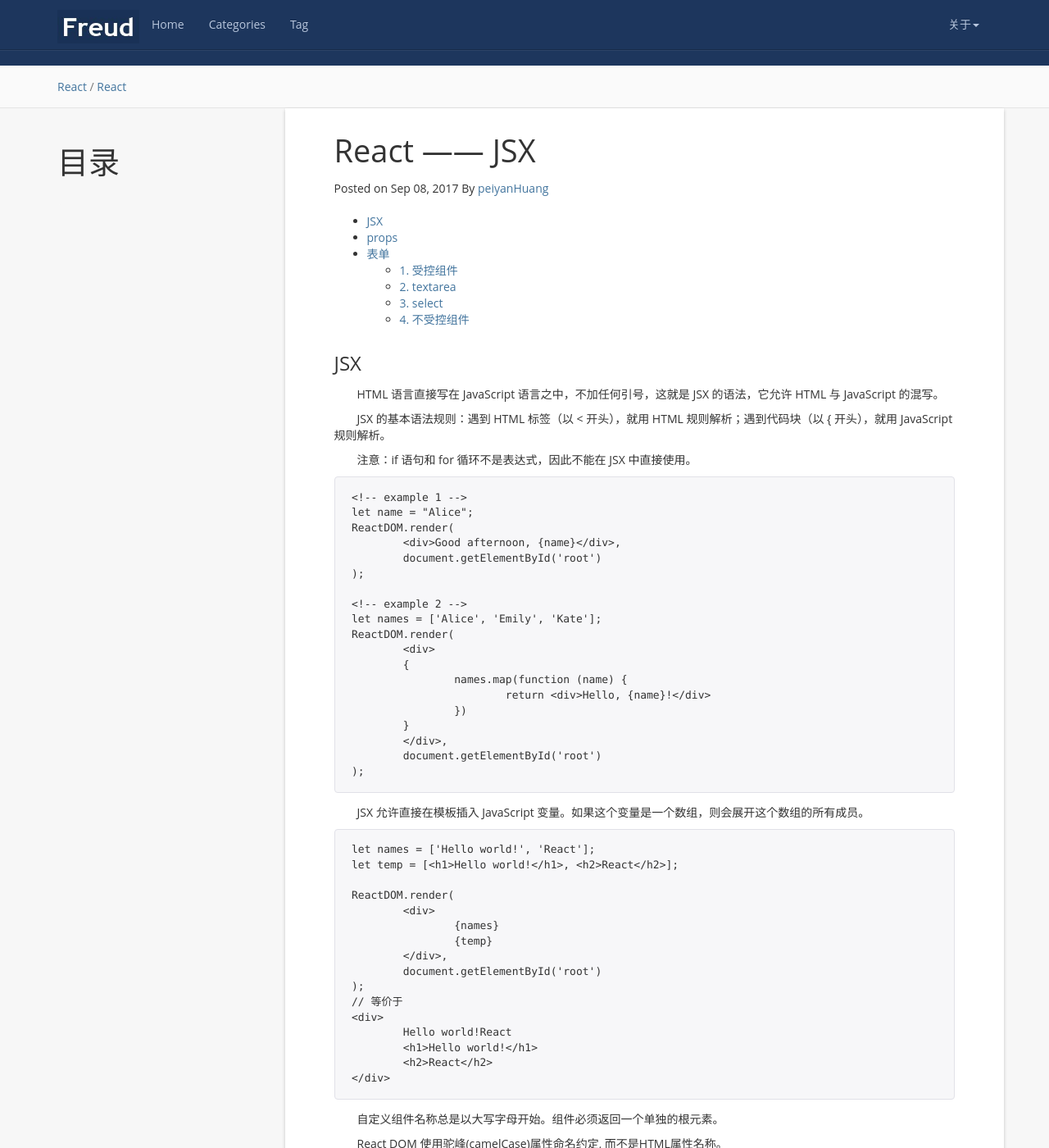
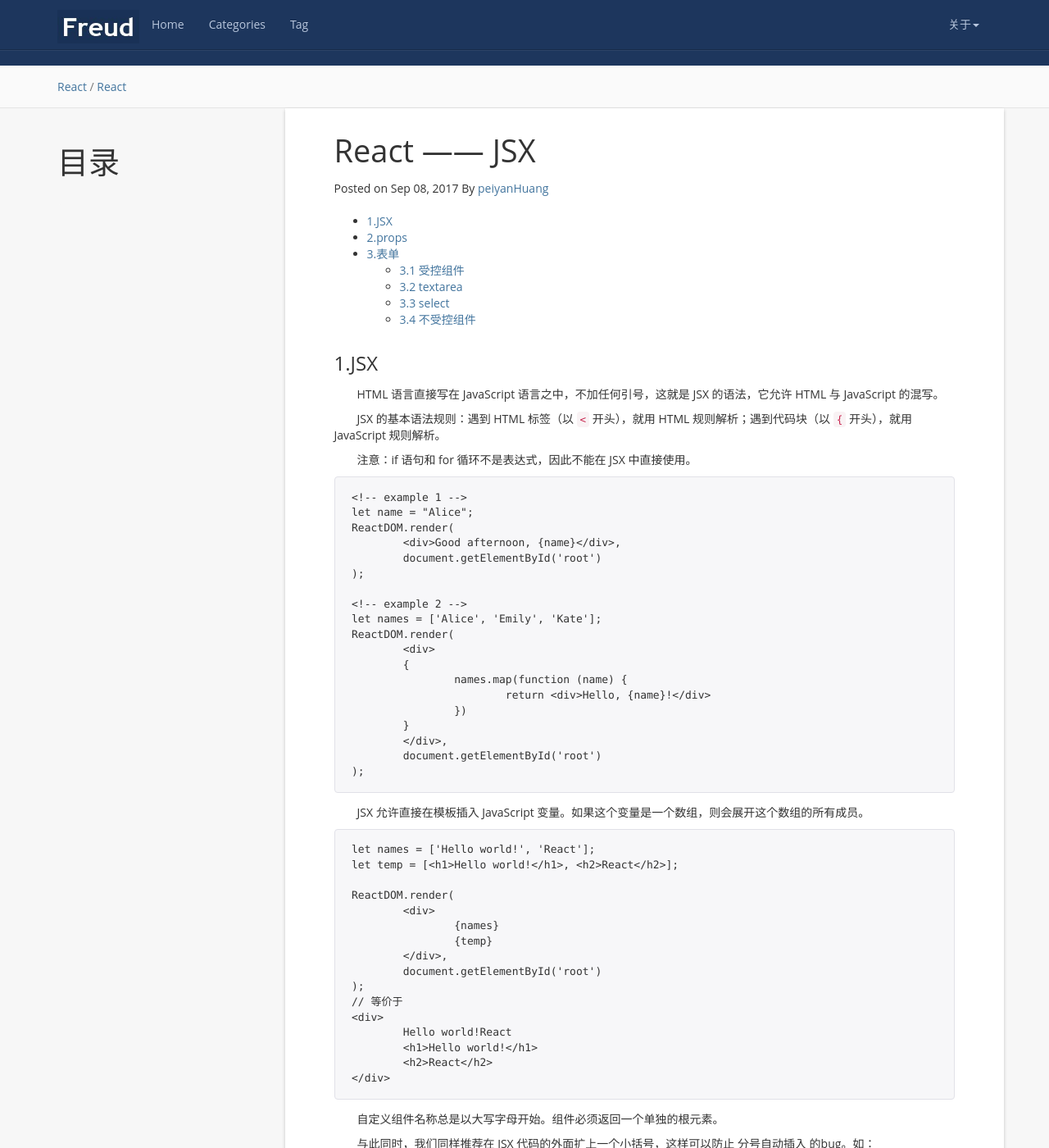
Before and after one commit to peiyanhuang/MyBlog, a Jekyll site: the page built from _posts/2017-06-29-jsx.md, in a window 1280 px wide and 1400 px high, scrolled down 215 px. Shown: the whole window at 82% size. Built offline with Jekyll 4.4.1, drawn with Linux system fonts in a browser that asks for light colours; nearby versions of some CDN libraries; some of the changed text lies outside the part shown.

````diff
--- a/_posts/2017-06-29-jsx.md
+++ b/_posts/2017-06-29-jsx.md
@@ -9,11 +9,11 @@ tag: React
 * content
 {:toc}
 
-### JSX
+### 1.JSX
 
 HTML 语言直接写在 JavaScript 语言之中，不加任何引号，这就是 JSX 的语法，它允许 HTML 与 JavaScript 的混写。
 
-JSX 的基本语法规则：遇到 HTML 标签（以 < 开头），就用 HTML 规则解析；遇到代码块（以 { 开头），就用 JavaScript 规则解析。
+JSX 的基本语法规则：遇到 HTML 标签（以 `<` 开头），就用 HTML 规则解析；遇到代码块（以 `{` 开头），就用 JavaScript 规则解析。
 
 注意：if 语句和 for 循环不是表达式，因此不能在 JSX 中直接使用。
 
@@ -59,7 +59,18 @@ ReactDOM.render(
 	<h2>React</h2>
 </div>
 ```
+
 自定义组件名称总是以大写字母开始。组件必须返回一个单独的根元素。
+
+与此同时，我们同样推荐在 JSX 代码的外面扩上一个小括号，这样可以防止 分号自动插入 的bug。如：
+
+```
+const element = (
+  <h1>
+    Hello, {formatName(user)}!
+  </h1>
+);
+```
 
 React DOM 使用驼峰(camelCase)属性命名约定, 而不是HTML属性名称。
 
@@ -79,7 +90,7 @@ let style = {
 <div style={style}></div>
 ```
 
-### props
+### 2.props
 
 *1. 使用 ... 扩展符*
 
@@ -119,9 +130,9 @@ ReactDOM.render(
 
 需要注意的是"falsy"(假类值)，例如数值 0 ，仍然会被 React 渲染。
 
-### 表单
+### 3.表单
 
-#### 1. 受控组件
+#### 3.1 受控组件
 
 值由 React 控制的输入表单元素称为`受控组件`，可以这样理解：`input`中的`value`与`this.state.***`绑定。
 
@@ -151,15 +162,15 @@ class UserForm extends React.Component{
 
 注意：这句`<input type="text" value={this.state.name} onChange={this.handleChange} />`。
 
-#### 2. textarea
+#### 3.2 textarea
 
 在 React 中，`<textarea>` 的赋值使用 value 属性替代。表单中 `<textarea>`的书写方式接近于单行文本输入框。
 
-#### 3. select
+#### 3.3 select
 
 React 中，下拉框并不使用 `selected` 属性来选中某一项，而是在根 `select` 标签中使用了一个 `value` 属性。
 
-#### 4. 不受控组件
+#### 3.4 不受控组件
 
 不受控组件与受控组件是相对的，其表单数据由 DOM 元素本身处理。需要通过`ref`获取从 DOM 获得 表单值.
 
````
Also changed, not shown: _posts/2017-09-09-react-1.md (+25 -1 lines).
